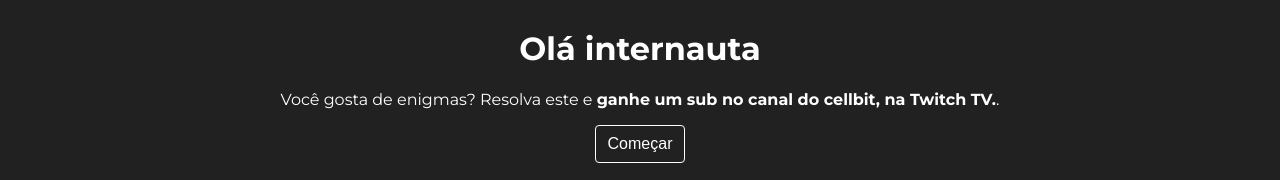
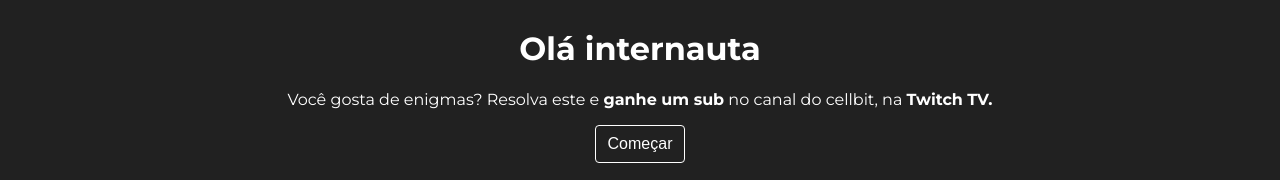
Before and after one commit to MarcoRezende/5Head-v1, a plain HTML site: page index.html in a window 1280 px wide. Shown: the top 180 px of the page. Drawn offline with Linux system fonts and the light colour scheme.

Commit message:
fix: boas vindas mensagem

```diff
--- a/index.html
+++ b/index.html
@@ -12,7 +12,7 @@
 		<main class="main">
 			<div>
 				<h1>Olá internauta</h1>
-				<p>Você gosta de enigmas? Resolva este e <strong>ganhe um sub no canal do cellbit, na <strong>Twitch TV.</strong></strong>.</p>
+				<p>Você gosta de enigmas? Resolva este e <strong>ganhe um sub</strong> no canal do cellbit, na <strong>Twitch TV.</strong></p>
 			</div>
 			<div>
 				<button id="start">Começar</button>
```
